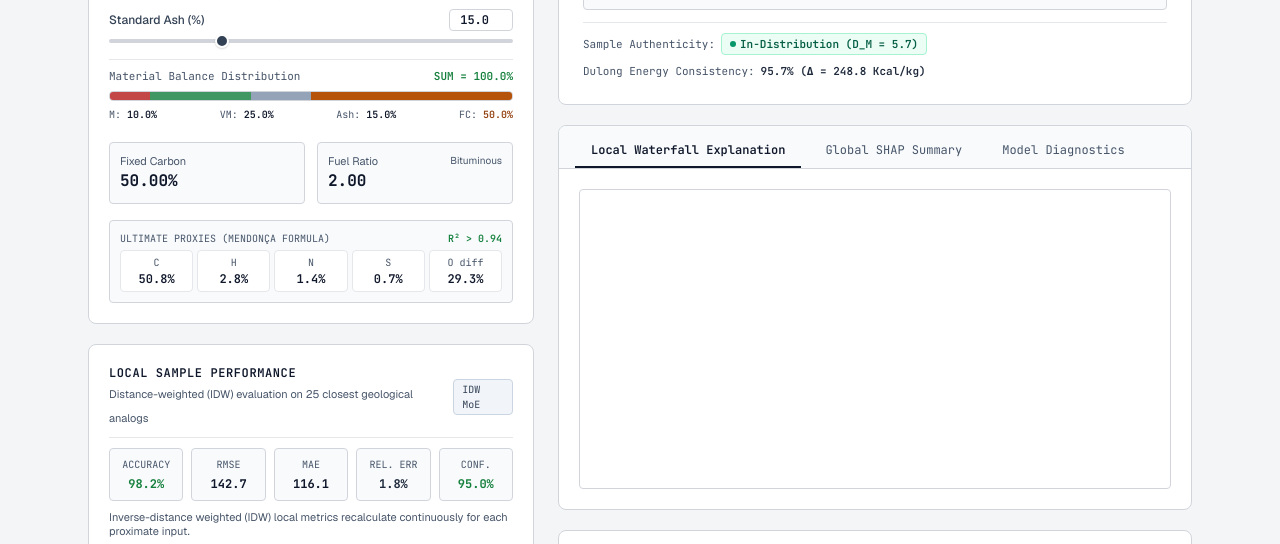
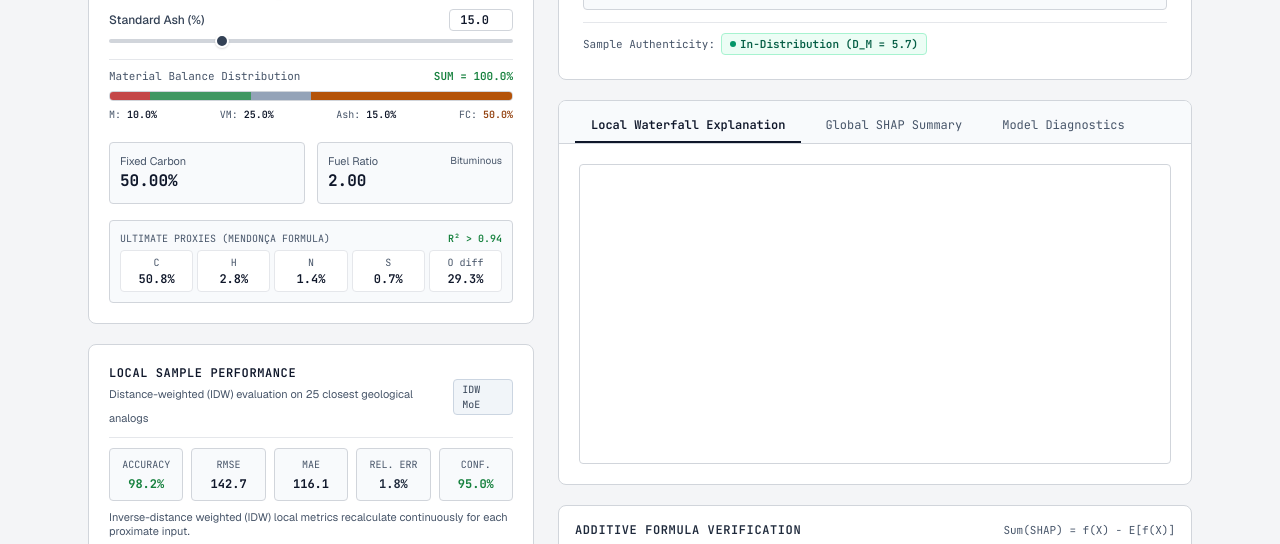
Before and after one commit to anurag-mitti/gcv_predictor, a plain HTML site: page static/index.html in a window 1280 px wide. Shown: the part 248-792 px from the top of the page. Drawn offline with nearby package versions, Linux system fonts and the light colour scheme; no server answers.

Commit message:
ui: remove Dulong energy consistency readout from dashboard

```diff
--- a/static/index.html
+++ b/static/index.html
@@ -323,10 +323,6 @@
                 <span class="w-1.5 h-1.5 rounded-full bg-emerald-600"></span>
                 In-Distribution (D_M = 5.7)
               </span>
-            </div>
-            <div class="flex items-center gap-1.5">
-              <span class="text-muted">Dulong Energy Consistency:</span>
-              <span id="val-thermo" class="font-semibold text-slate-800">95.7% (Δ = 248.8 Kcal/kg)</span>
             </div>
           </div>
         </div>
```
